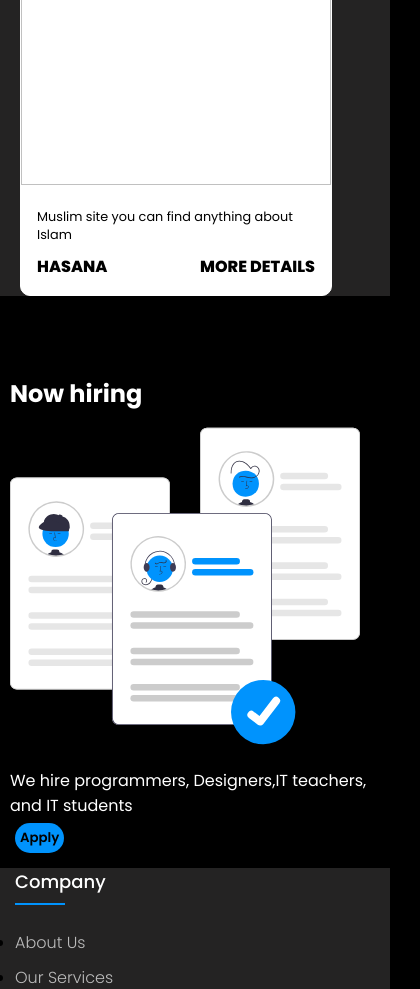
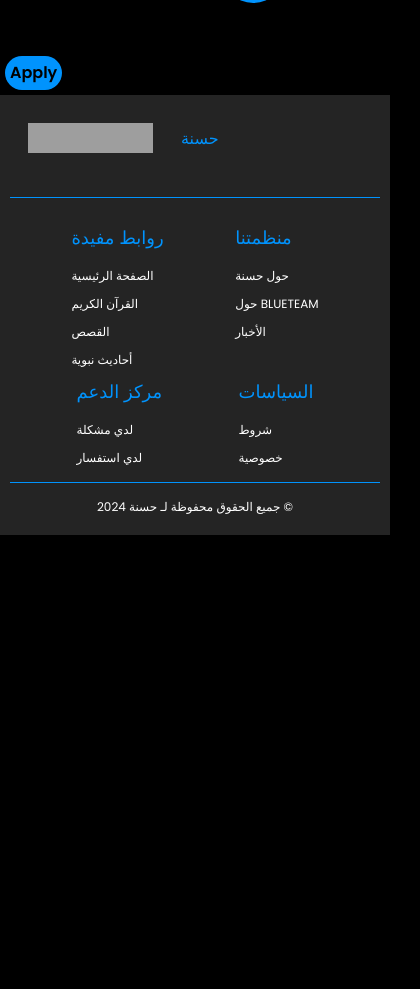
Before and after one commit to 584463/BlueTeam, a plain HTML site: page index.html in a window 390 px wide. Shown: the part 1011-2000 px from the top of the page, 420 px wide, since content can reach past the window. After the commit the page ends 1546 px from the top, so only its background shows below. Drawn offline with nearby package versions, Linux system fonts and the light colour scheme; grey boxes are pictures that could not be loaded; a script that the page names is missing.

Commit message:
footer adding

```diff
--- a/index.html
+++ b/index.html
@@ -1,34 +1,47 @@
 <!DOCTYPE html>
 <html lang="en">
+
 <head>
   <meta charset="UTF-8">
   <meta name="viewport" content="width=device-width, initial-scale=1.0">
   <title>BlueTeam</title>
-    <link href='https://unpkg.com/boxicons@2.1.4/css/boxicons.min.css' rel='stylesheet'/>
+  <link href='https://unpkg.com/boxicons@2.1.4/css/boxicons.min.css' rel='stylesheet' />
   <link rel="stylesheet" href="style.css">
-    <link rel="icon" type="image/png" href="images/x.png"/>
+  <link rel="icon" type="image/png" href="images/x.png" />
   <script src="./script.js"></script>
+  <script src="https://cdn.tailwindcss.com"></script>
+  <script>
+    tailwind.config = {
+      theme: {
+        extend: {
+          colors: {
+            "primary": "#0093fd",
+            "secondry": "#242424",
+            "secondry-light": "#343434",
+            "primary-dark": "#0086e6"
+          },
+        },
+      },
+    };
+  </script>
 </head>
+
 <body>
   <nav id="navbar">
     <a href="/" class="logo">BlueTeam</a>
-        <ul class="nav-items" >
-            <li  class="nav-li"><a class="nav-item" href="/home"><i class='bx bx-home'></i></a></li>
-            <li   class="nav-li"><a class="nav-item" href="/search"><i class='bx bx-search'></i></a></li>
-            <li   class="nav-li"><a class="nav-item" href="/support"><i class='bx bx-heart'></i></a></li>
+    <ul class="nav-items">
+      <li class="nav-li"><a class="nav-item" href="/home"><i class='bx bx-home'></i></a></li>
+      <li class="nav-li"><a class="nav-item" href="/search"><i class='bx bx-search'></i></a></li>
+      <li class="nav-li"><a class="nav-item" href="/support"><i class='bx bx-heart'></i></a></li>
     </ul>
   </nav>
 
   <div class="home-content">
     <h1>BlueTeam is non profit company teaches about IT <br>and helping the GEN Z for the future </h1>
-    <a href="/contact"><button  class="hover a-cont">contact us</button></a>
+    <a href="/contact"><button class="hover a-cont">contact us</button></a>
     <br>
     <img src="images/welcome.svg" alt="welcome">
   </div>
-
-
-
-
 
 
 
@@ -57,37 +70,102 @@
     <h2>Now hiring</h2>
     <img src="images/hiring.svg" alt="hiring">
     <p>We hire programmers, Designers,IT teachers, and IT students</p>
-    <a href="/apply"><button  class="hover a-cont">Apply</button></a>
+    <a href="/apply"><button class="hover a-cont">Apply</button></a>
   </div>
 
 
 
 
-<footer class="footer">
-    <div class="container">
-        <div class="row">
-            <div class="footer-col">
-                <h4>company</h4>
-                <ul>
-                    <li><a href="#">about us</a></li>
-                    <li><a href="#">our services</a></li>
-                    <li><a href="#">privacy policy</a></li>
-                    <li><a href="#">affiliate program</a></li>
+
+
+
+  <footer class="select-none bg-secondry w-full h-[440px] sm:h-[340px] text-white">
+    <div class="flex flex-row">
+      <img src="https://picsum.photos/125/30" alt="Logo" class="m-7 h-[30px] w-[125px]"></img>
+      <h2 class="mt-8 text-primary">حسنة</h2>
+    </div>
+    <hr class="w-[95%] m-[2.5%] my-4 border-primary lg:w-[70%] lg:mx-[15%]" />
+    <div class="sm:hidden flex-row justify-center flex my-[10px]">
+      <a href="https://example.com" class="mx-3">
+        <FontAwesomeIcon icon={faFacebook} size="xl" />
+      </a>
+      <a href="https://example.com" class="mx-3">
+        <FontAwesomeIcon icon={faInstagram} size="xl" />
+      </a>
+      <a href="https://example.com" class="mx-3">
+        <FontAwesomeIcon icon={faXTwitter} size="xl" />
+      </a>
+    </div>
+    <div class="flex flex-row justify-evenly my-[10px] lg:w-[800px] lg:mx-[10%] 2xl:mx-[15%]">
+      <div>
+        <h3 class="text-primary text-lg">روابط مفيدة</h3>
+        <ul class="space-y-3 mt-4">
+          <li class="text-xs"><a href="/">الصفحة الرئيسية</a></li>
+          <li class="text-xs"><a href="/quran">القرآن الكريم</a></li>
+          <li class="text-xs"><a href="/stories">القصص</a></li>
+          <li class="text-xs"><a href="/hadthis">أحاديث نبوية</a></li>
         </ul>
       </div>
-            <div class="footer-col">
-                <h4>follow us</h4>
-                <div class="social-links">
-                    <a href="#"><i class='bx bxl-facebook-circle' ></i></a>
-                    <a href="#"><i class='bx bxl-twitter'></i></a>
-                    <a href="#"><i class='bx bxl-instagram' ></i></a>
-                    <a href="#"><i class='bx bxl-linkedin' ></i></a>
+      <div>
+        <h3 class="text-primary text-lg">منظمتنا</h3>
+        <ul class="space-y-3 mt-4">
+          <li class="text-xs"><a href="/about">حول حسنة</a></li>
+          <li class="text-xs"><a href="/about-blueteam">حول BlueTeam</a></li>
+          <li class="text-xs"><a href="/news">الأخبار</a></li>
+        </ul>
+      </div>
+      <div class="hidden sm:block">
+        <h3 class="text-primary text-lg">مركز الدعم</h3>
+        <ul class="space-y-3 mt-4">
+          <li class="text-xs"><a href="/support-center?request=problem">لدي مشكلة</a></li>
+          <li class="text-xs"><a href="/support-center?request=question">لدي استفسار</a></li>
+        </ul>
+      </div>
+      <div class="hidden sm:block">
+
+        <h3 class="text-primary text-lg">السياسات</h3>
+        <ul class="space-y-3 mt-4">
+          <li class="text-xs"><a href="/terms">شروط</a></li>
+          <li class="text-xs"><a href="/privacy">خصوصية</a></li>
+        </ul>
+      </div>
+      <div class="hidden sm:flex sm:flex-row">
+        <a href="https://example.com" class="mx-3">
+          <FontAwesomeIcon icon={faFacebook} size="xl" />
+        </a>
+        <a href="https://example.com" class="mx-3">
+          <FontAwesomeIcon icon={faInstagram} size="xl" />
+        </a>
+        <a href="https://example.com" class="mx-3">
+          <FontAwesomeIcon icon={faXTwitter} size="xl" />
+        </a>
       </div>
     </div>
+    <div class="sm:hidden flex justify-evenly my-[10px]">
+      <div>
+        <h3 class="text-primary text-lg">مركز الدعم</h3>
+        <ul class="space-y-3 mt-4">
+          <li class="text-xs">لدي مشكلة</li>
+          <li class="text-xs">لدي استفسار</li>
+        </ul>
       </div>
+      <div>
+        <h3 class="text-primary text-lg">السياسات</h3>
+        <ul class="space-y-3 mt-4">
+          <li class="text-xs"><a href="/terms">شروط</a></li>
+          <li class="text-xs"><a href="/privacy">خصوصية</a></li>
+        </ul>
+      </div>
+    </div>
+
+    <hr class="w-[95%] m-[2.5%] my-4 border-primary lg:w-[70%] lg:mx-[15%]" />
+    <div class="flex justify-center">
+      <p class="text-xs">جميع الحقوق محفوظة لـ حسنة 2024 ©</p>
     </div>
   </footer>
 
 
+
 </body>
+
 </html>
--- a/style.css
+++ b/style.css
@@ -111,163 +111,3 @@ body{
     padding: 2px;
     margin: 6px;
 }
-
-
-
-
-.projects {
-    background-color: #242323;
-}
-
-.projects .content{
-    margin-top: 30px;
-}
-
-.project-card {
-    background-color: #fff;
-    border: 1px solid #fff;
-    min-height: 14em;
-    width: 23em;
-    overflow: hidden;
-    border-radius: 10px;
-    margin: 20px;
-    transition: 0.7s ease;
-}
-
-.project-card:hover {
-   transform: scale(1.1);
-}
-
-.project-card:hover .project-image {
-    opacity: 0.9;
- }
-
-.project-image img{
-    width: 100%
-}
-
-.project-info {
-    padding: 1em;
-}
-
-.project-category {
-    font-size: 0.8em;
-    color: #000;
-}
-
-.project-title {
-    display: flex;
-    justify-content: space-between;
-    text-transform: uppercase;
-    font-weight: 800;
-    margin-top: 10px;
-}
-
-.title {
-    color: white;
-}
-
-
-@media screen and (300px <  width <900px){
-    .project-card {
-        width: 310px;
-    }
-}
-
-
-.hiring {
-    color: white;
-    padding: 5px;
-    margin: 5px;
-}
-
-.footer{
-	background-color: #242323;
-}
-
-.footer-col{
-   width: 25%;
-   padding: 0 15px;
-}
-
-.footer-col h4{
-	font-size: 18px;
-	color: #ffffff;
-	text-transform: capitalize;
-	margin-bottom: 35px;
-	font-weight: 500;
-	position: relative;
-
-}
-
-.footer-col h4::before{
-	content: '';
-	position: absolute;
-	left:0;
-	bottom: -10px;
-	background-color: #0093fd;
-	height: 2px;
-	box-sizing: border-box;
-	width: 50px;
-
-}
-
-.footer-col ul li:not(:last-child){
-	margin-bottom: 10px;
-}
-
-.footer-col ul li a{
-	font-size: 16px;
-	text-transform: capitalize;
-	color: #ffffff;
-	text-decoration: none;
-	font-weight: 300;
-	color: #bbbbbb;
-	display: block;
-	transition: all 0.3s ease;
-}
-
-.footer-col ul li a:hover{
-	color: #ffffff;
-	padding-left: 8px;
-}
-
-.footer-col .social-links a{
-	display: inline-block;
-	height: 40px;
-	width: 40px;
-	background-color: #0093fd;
-	margin:0 10px 10px 0;
-	text-align: center;
-	line-height: 40px;
-	border-radius: 50%;
-	color: #ffffff;
-	transition: all 0.5s ease;
-}
-
-.footer-col .social-links a:hover{
-	color: #24262b;
-	background-color: #ffffff;
-}
-
-
-
-/*responsive*/
-
-@media(max-width: 767px){
-  .footer-col{
-    width: 50%;
-    margin-bottom: 30px;
-}
-
-}
-
-@media(max-width: 574px){
-
-  .footer-col{
-
-    width: 100%;
-
-}
-
-}
```
Also changed, not shown: images/BlueTeam.png (added). Lines whose indentation alone changed are shown as unchanged.
